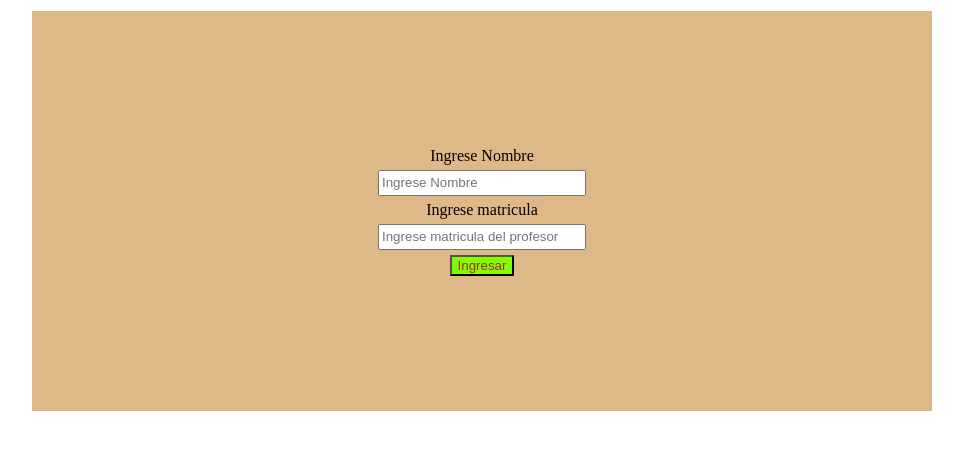
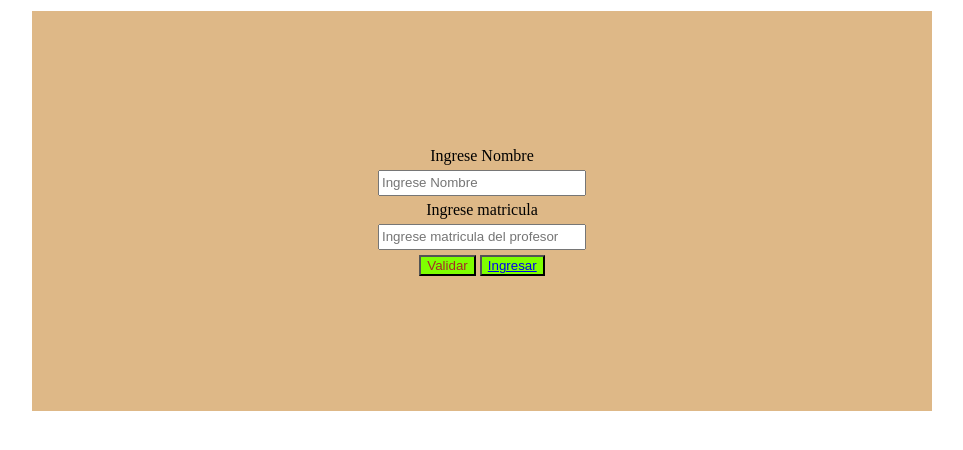
Before and after one commit to LucianoFernandez33/Desafio-8, a plain HTML site: page index.html in a window 1280 px wide. Shown: the part 116-566 px from the top of the page, without its empty margins (158-1121 px from the left). Drawn offline with Linux system fonts and the light colour scheme.

Commit message:
agregando interaccion entre html y js en el button de validar, nos muestra lo ingresado por el usuario en pantalla

```diff
--- a/desafio8.js
+++ b/desafio8.js
@@ -60,10 +60,19 @@ console.log (listaMaterias);
 
 var nombreProfesor;
 var matriculaProfesor;
-var usuarioProfesor = nombreProfesor + " " + matriculaProfesor;
+//var usuarioProfesor = nombreProfesor + " " + matriculaProfesor;
 
-function enviarTexto() {
+function tomarTexto() {
     nombreProfesor = document.getElementById("nombreProf").value;
     matriculaProfesor = document.getElementById("matriculaProf").value;
-    document.getElementById("mmm").value= usuarioProfesor;
+    //document.getElementById("mmm").innerHTML = `nombreProfesor + matriculaProfesor`;
+    //console.log (nombreProfesor + matriculaProfesor);
+    console.log(nombreProfesor + " " + matriculaProfesor);
+     document.getElementById("mensajeBienvenida").innerHTML = `
+        <div>
+            <h3>Bienvenido/a ${nombreProfesor} !</h3>
+            <h4>Nombre Usuario: ${nombreProfesor}</h4>
+            <h4>Número de Matricula: ${matriculaProfesor} </h4>
+        </div>
+        `;
 }
--- a/index.html
+++ b/index.html
@@ -15,7 +15,11 @@
             <input type="text" placeholder="Ingrese Nombre" value id="nombreProf" required>
             <label for="">Ingrese matricula</label>
             <input type="number" placeholder="Ingrese matricula del profesor" value id="matriculaProf" required>
-            <a href="desafio8.html"><button onclick="enviarTexto()">Ingresar</button></a>
+            <div id="mensajeBienvenida"></div>
+            <div>
+                <button onclick="tomarTexto()">Validar</button>
+                <button><a href="desafio8.html">Ingresar</a></button>
+            </div>
         </section>
     </main>
 </body>
```
Also changed, not shown: desafio8.html (+0 -1 lines).
